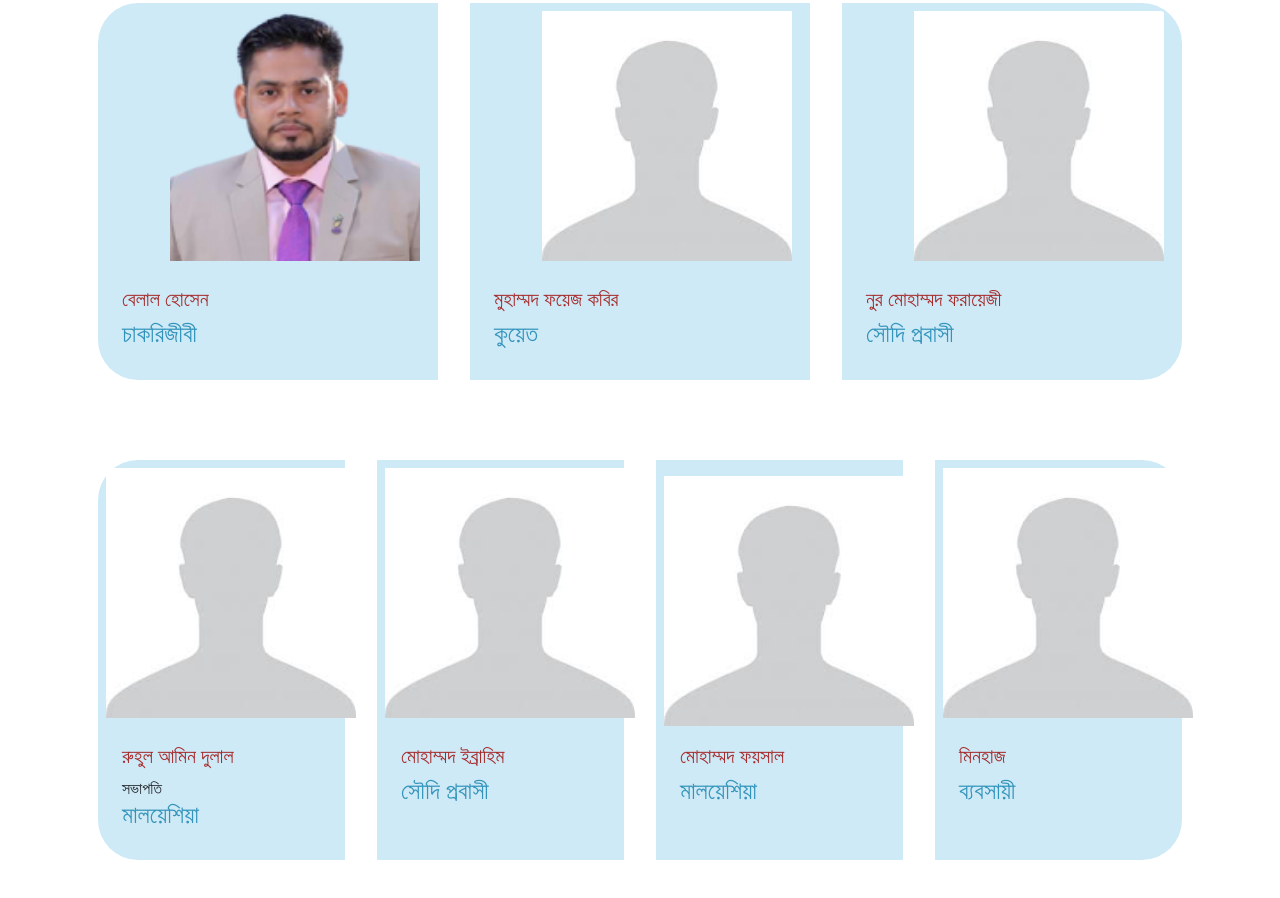
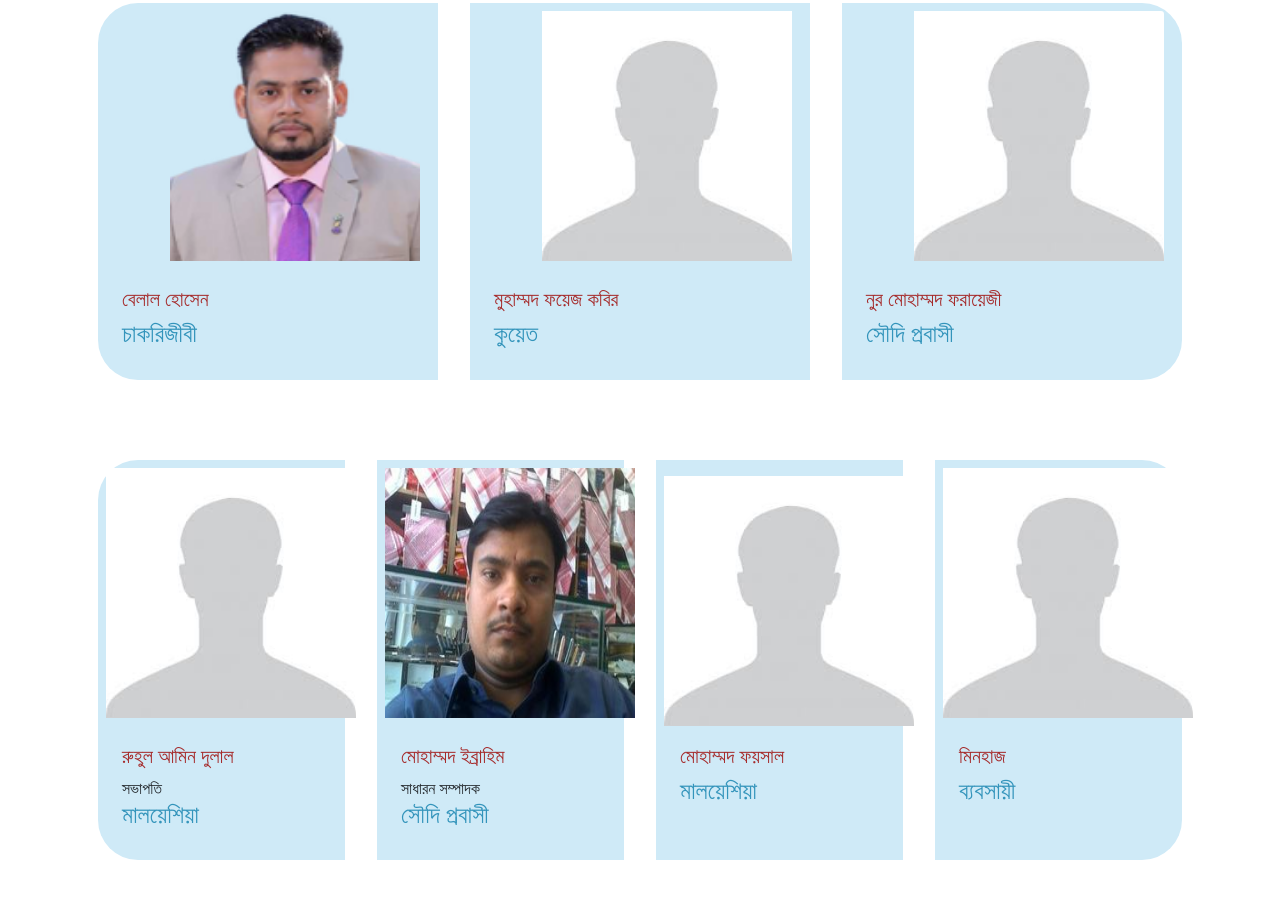
Before and after one commit to sharif02/paikpara, a plain HTML site: page index.html in a window 1280 px wide. Shown: the part 1132-2030 px from the top of the page. Drawn offline with nearby package versions, Linux system fonts and the light colour scheme.

Commit message:
code updated

```diff
--- a/index.html
+++ b/index.html
@@ -173,10 +173,11 @@
                 <div class="card m-3 p-2 cards">
                     <div class="singlecard">
                         <div class="image">
-                            <img class="card-img-top w-100 h-100" src="images/mainuddin.jpg" alt="Card image cap">
+                            <img class="card-img-top w-100 h-100" src="images/ibrahimm.jpg" alt="Card image cap">
                         </div>
                         <div class="card-body">
                             <h5 class="card-title name">মোহাম্মদ ইব্রাহিম</h5>
+                            <span>সাধারন সম্পাদক </span>
                             <h4 class="occopation"> সৌদি প্রবাসী</h4>
                         </div>
                     </div>
```
Also changed, not shown: images/ibrahimm.jpg (added).
